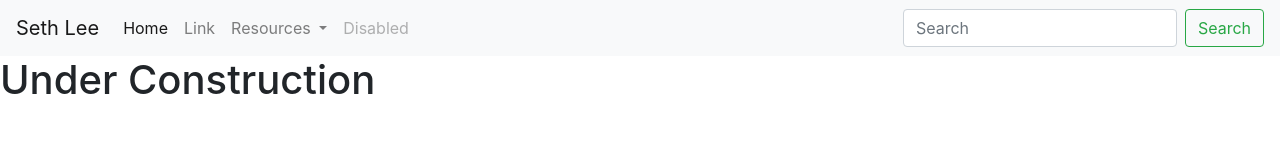
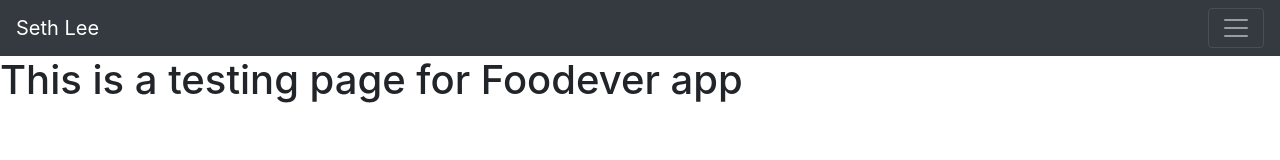
Before and after one commit to sethlee0111/website, a plain HTML site: page index.html in a window 1280 px wide. Drawn offline with nearby package versions, Linux system fonts and the light colour scheme.

Commit message:
update website

```diff
--- a/index.html
+++ b/index.html
@@ -11,7 +11,7 @@
     <title>Seth Lee</title>
   </head>
   <body>
-    <nav class="navbar navbar-expand-lg navbar-light bg-light">
+    <nav class="navbar navbar-dark bg-dark">
       <a class="navbar-brand" href="#">Seth Lee</a>
       <button class="navbar-toggler" type="button" data-toggle="collapse" data-target="#navbarSupportedContent" aria-controls="navbarSupportedContent" aria-expanded="false" aria-label="Toggle navigation">
         <span class="navbar-toggler-icon"></span>
@@ -47,7 +47,7 @@
       </div>
     </nav>
 
-    <h1>Under Construction</h1>
+    <h1>This is a testing page for Foodever app</h1>
 
     <!-- Optional JavaScript -->
     <!-- jQuery first, then Popper.js, then Bootstrap JS -->
```
